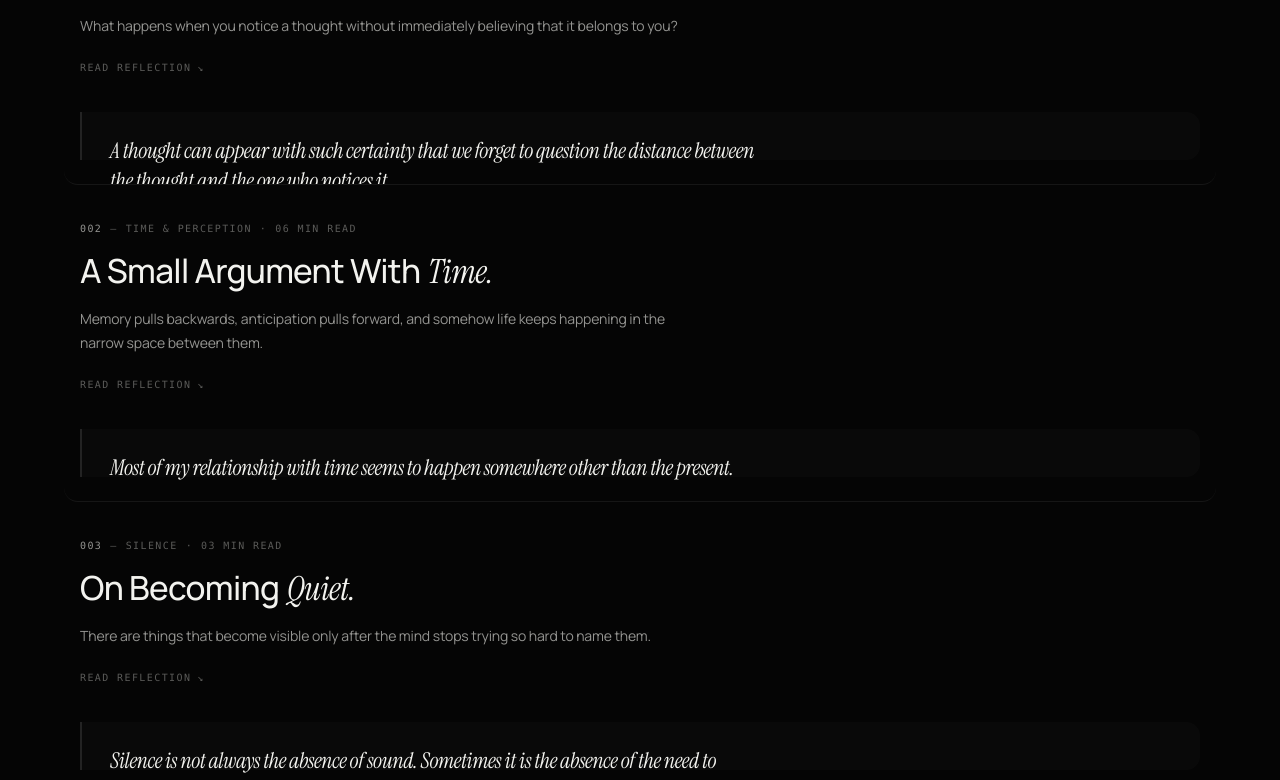
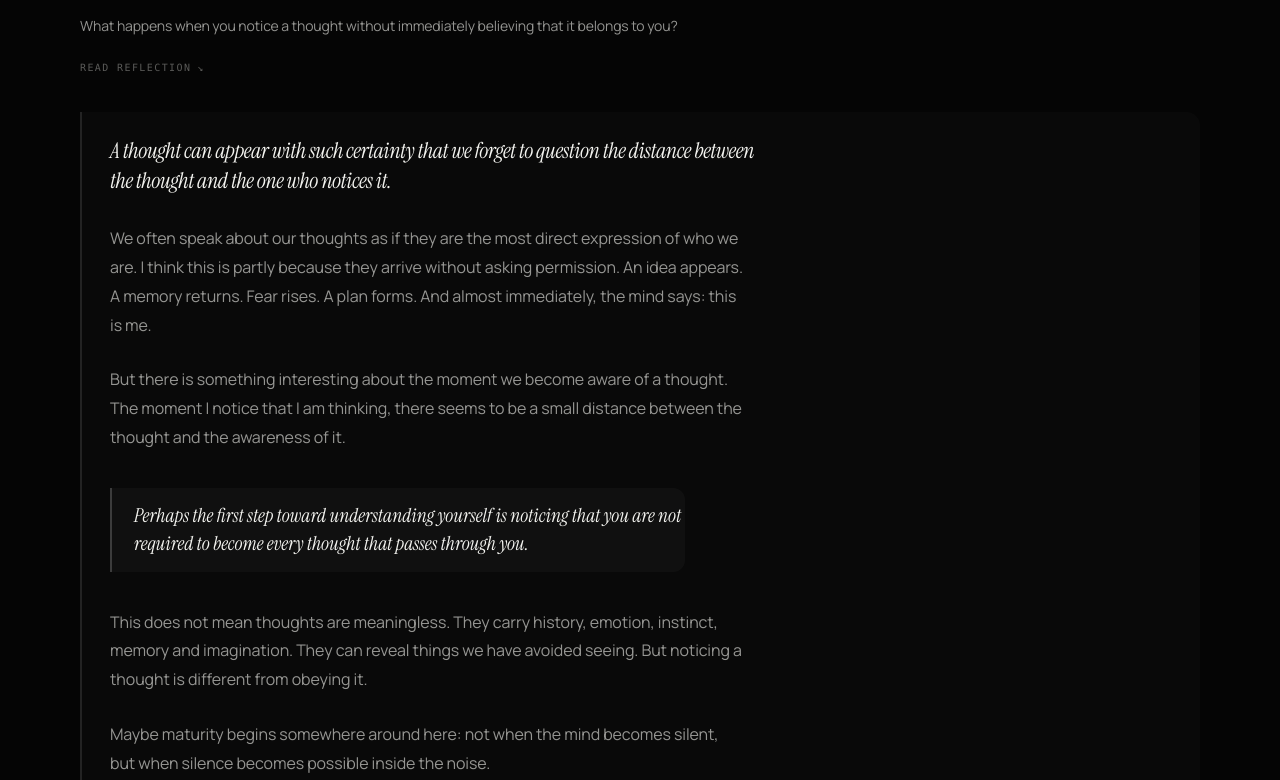
Before and after one commit to shahriarbappy60-ship-it/personal-universe, a React (Vite) app: page /wonder in a window 1280 px wide. Shown: the part 1792-2572 px from the top of the page. Built offline with nearby package versions, Linux system fonts and the light colour scheme.

Commit message:
Remove duplicate accordion CSS and prevent Wonder text clipping

```diff
--- a/src/styles/wonder.css
+++ b/src/styles/wonder.css
@@ -928,15 +928,16 @@ html[data-theme="light"] .wonder-reflection-row.is-expanded .wonder-read-action
     transition: transform 0.35s var(--ease);
 }
 
-/* Accordion body — max-height transition */
+/* Reflection accordion — grid avoids fixed-height text clipping */
 .wonder-reflection-body {
-    max-height: 0;
+    display: grid;
+    grid-template-rows: 0fr;
     overflow: hidden;
-    transition: max-height 0.65s var(--ease);
+    transition: grid-template-rows 0.65s var(--ease);
 }
 
 .wonder-reflection-row.is-expanded .wonder-reflection-body {
-    max-height: 2400px;
+    grid-template-rows: 1fr;
     padding-top: 4px;
 }
 
@@ -1202,22 +1203,6 @@ html[data-theme="light"] .wonder-essay-pill-cta {
     padding-top: 20px;
 }
 
-/* UPDATE REFLECTION ACCORDION TO CSS GRID FOR INFINITE HEIGHT */
-.wonder-reflection-body {
-    display: grid !important;
-    grid-template-rows: 0fr !important;
-    max-height: none !important;
-    transition: grid-template-rows 0.65s var(--ease) !important;
-}
-
-.wonder-reflection-row.is-expanded .wonder-reflection-body {
-    grid-template-rows: 1fr !important;
-    max-height: none !important;
-}
-
-.wonder-reflection-body-inner {
-    min-height: 0;
-}
 
 
 /* =========================================================
```
